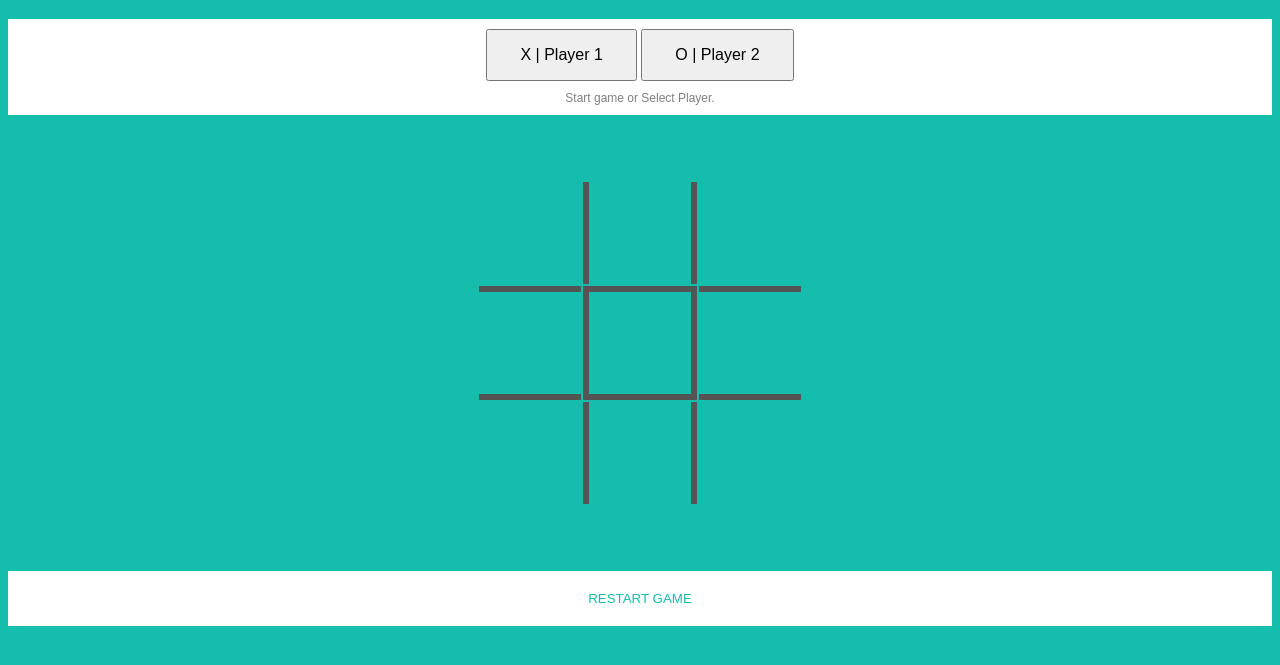
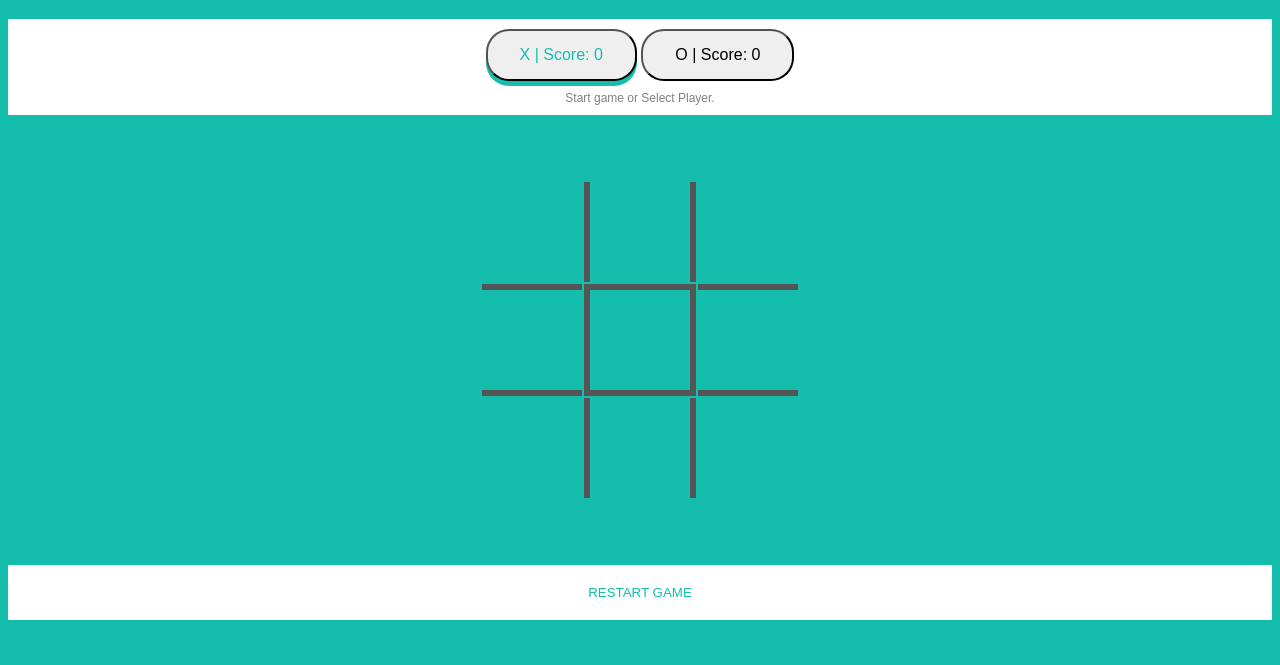
Before and after one commit to gorff/Project0, a plain HTML site: page index.html in a window 1280 px wide. Both pictures are taken after a click on the button "RESTART GAME". Shown: the part 101-766 px from the top of the page. Drawn offline with nearby package versions, Linux system fonts and the light colour scheme.

Commit message:
made game matrix more robust - added spans to each div so grid can't be shifted out of place

```diff
--- a/css/style.css
+++ b/css/style.css
@@ -15,6 +15,8 @@ body {
   text-decoration: none;
   display: inline-block;
   font-size: 16px;
+  border-radius: 23px;
+  outline: none;
 }
 
 .start_game {
@@ -32,18 +34,30 @@ h1 {
   text-align: center;
   padding: 20px;
 }
+
 td {
   width: 100px;
   height: 100px;
+  padding: 0%;
 }
+td span {
+  height:99%;
+  width: auto;
+  /* background-color:pink; */
+  display:block;
+  overflow:auto;
+}
+
 table {
   margin: 5px auto;
 }
+
 .vert {
   border-left: 6px solid rgb(84, 84, 84);
   border-right: 6px solid rgb(84, 84, 84);
   opacity: 1;
 }
+
 .hori {
   border-top: 6px solid rgb(84, 84, 84);
   border-bottom: 6px solid rgb(84, 84, 84);
@@ -72,7 +86,6 @@ table {
   background-position:center center;
   background-size: 70% 70%, auto;
   -webkit-transition-duration: 0.125s;
-  display: inline-block;
 }
 
 /* Draw the Circle */
@@ -83,3 +96,8 @@ table {
   background-size: 80% 80%, auto;
   -webkit-transition-duration: 0.125s;
 }
+
+.playerShadow {
+  box-shadow: 0px 5px;
+  color: #14bdac;
+}
--- a/index.html
+++ b/index.html
@@ -18,10 +18,10 @@
 
   <div class="players">
     <button class="buttons" id="buttonX">
-      X | Player 1
+      X | Score: 0
     </button>
     <button class="buttons" id="buttonO">
-      O | Player 2
+      O | Score: 0
     </button>
     <div class="start_game">
       Start game or Select Player.
@@ -33,19 +33,20 @@
   <div class="board">
     <table>
       <tr>
-        <td id="a1"></td>
-        <td class="vert" id="a2"></td>
-        <td id="a3"></td>
+        <!-- class="xmark circle" -->
+        <td id="a1"><span></span></td>
+        <td class="vert" id="a2"><span></span></td>
+        <td id="a3"><span></span></td>
       </tr>
       <tr>
-        <td class="hori" id="b1"></td>
-        <td class="vert hori" id="b2"></td>
-        <td class="hori" id="b3"></td>
+        <td class="hori" id="b1"><span></span></td>
+        <td class="vert hori" id="b2"><span></span></td>
+        <td class="hori" id="b3"><span></span></td>
       </tr>
       <tr>
-        <td id="c1"></td>
-        <td class="vert" id="c2"></td>
-        <td id="c3"></td>
+        <td id="c1"><span></span></td>
+        <td class="vert" id="c2"><span></span></td>
+        <td id="c3"><span></span></td>
       </tr>
     </table>
   </div>
--- a/js/project0.js
+++ b/js/project0.js
@@ -1,5 +1,3 @@
-console.log($)
-
 const checkForWin = function () {
   // if 3 in a row, strike through & display "X Wins!" etc
 };
@@ -9,13 +7,17 @@ const render = function () {
   // set game back to default but keep current score.
   // $(".start_game").addClass("animate__animated animate__bounce");
   // check if
+  $('#buttonX').addClass('playerShadow');
+  $('#buttonO').removeClass('playerShadow');
 };
 
 $(document).ready(function () {
+  // render first to add playershadow etc
+  render();
 
   // if any td's are clicked
-  $('td').on('click', function () {
-    if (this.className !== 'xmark' && this.className !== 'circle') {
+  $('span').on('click', function () {
+    if (!(this.className.includes('xmark')) && !(this.className.includes('circle'))) {
       let xOrO = game.naughtOrCross();
       // game.test($('td').index(this)); // get index of td that's been clicked.
       $(this).addClass(`${xOrO}`).slideDown('slow');
@@ -24,11 +26,19 @@ $(document).ready(function () {
 
   // determine player 1's character
   $('#buttonX').on('click', function () {
-    game.whosFirst('buttonX');
+    if (turnCount <= 0) {
+      game.whosFirst('buttonX');
+      $('#buttonX').addClass('playerShadow');
+      $('#buttonO').removeClass('playerShadow');
+    };
   });
 
   $('#buttonO').on('click', function () {
-    game.whosFirst('buttonO');
+    if (turnCount <= 0) {
+      game.whosFirst('buttonO');
+      $('#buttonO').addClass('playerShadow');
+      $('#buttonX').removeClass('playerShadow');
+    };
   });
   //
   // $('#a3').on('click', function () {
@@ -45,10 +55,12 @@ $(document).ready(function () {
 
   // Restart Game
   $('.restart_game_button').on('click', function () {
-    $("td").css('background', 'none');
-    $("td").removeClass('xmark circle');
-    $(".start_game").removeClass("animate__animated animate__bounce");
-    render();
+    $("td span").css('background', 'none');
+    $("td span").removeClass('xmark circle');
+    // $('xmark circle').remove();
+    $(".start_game").addClass("animate__animated animate__bounce");
+    // $('td').unbind();
+    turnCount = 0;
   });
   // render();
 });
--- a/js/project_logic.js
+++ b/js/project_logic.js
@@ -13,8 +13,6 @@ const game = {  // use an object to keep code neatly grouped...
     } else { // means x is default first player
       xMarksTurn = true
     };
-    console.log('who first');
-    console.log(xMarksTurn);
     return // return something here
   },
 
```
